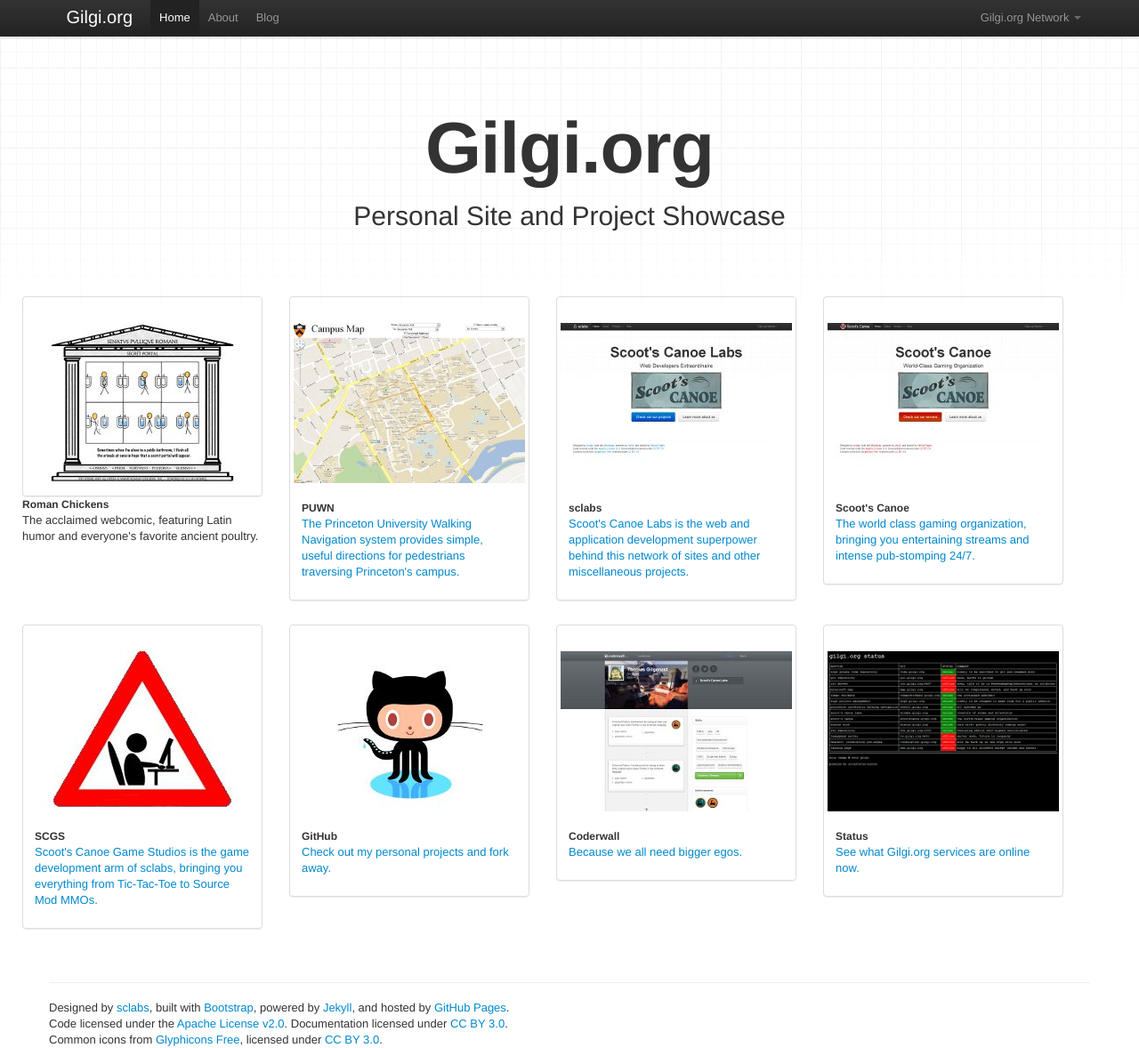
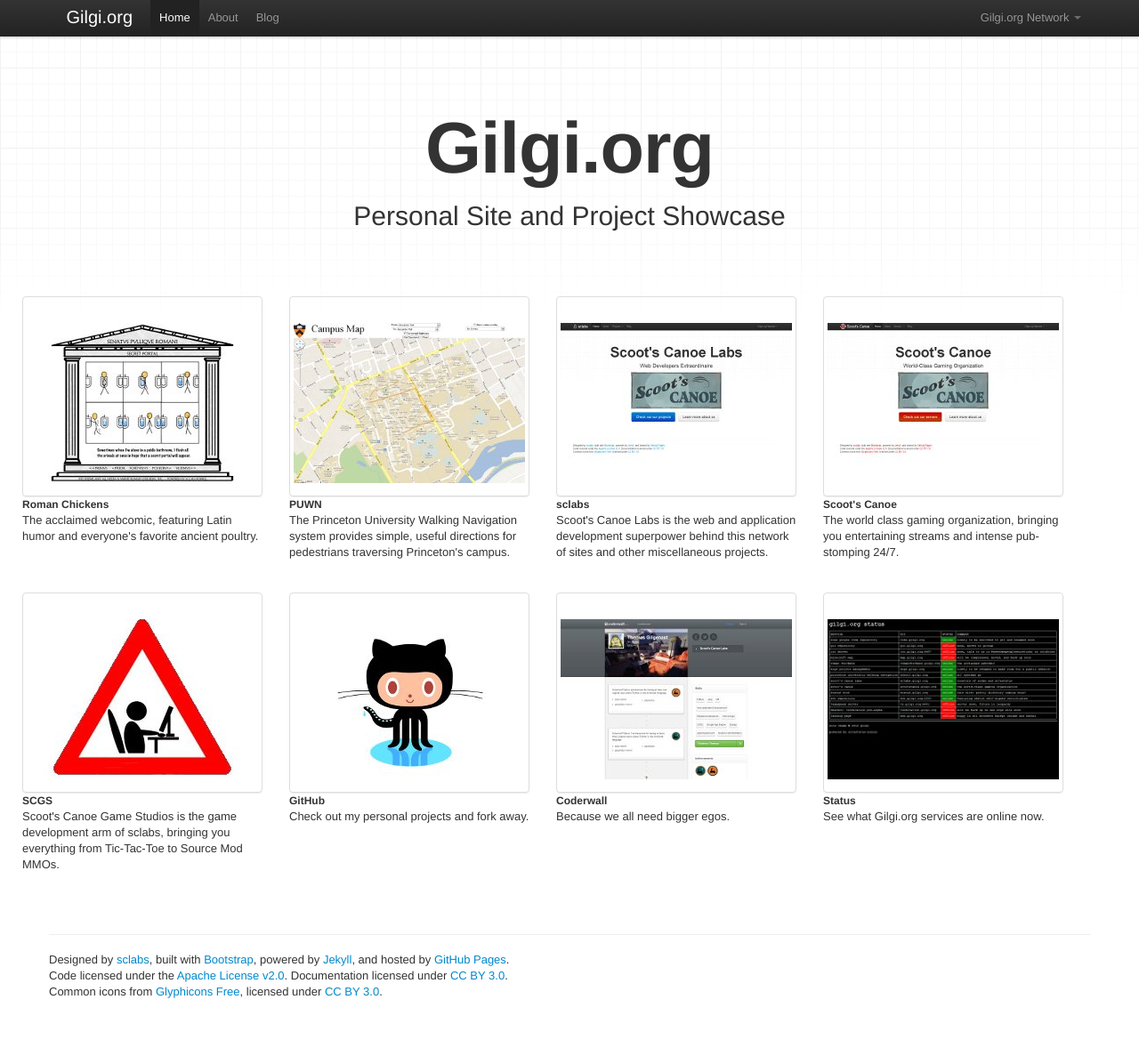
Before and after one commit to gilgi/gilgi.github.com, a Jekyll site: the page built from index.html, in a window 1280 px wide and 1178 px high. Shown: the whole window at 89% size. Built offline with Jekyll 4.4.1, drawn with Linux system fonts in a browser that asks for light colours.

Commit message:
new caption system again?

```diff
--- a/index.html
+++ b/index.html
@@ -23,30 +23,30 @@
         </li>
         <li class="span3">
           <a href="http://school.gilgi.org" class="thumbnail">
-            <img src="/assets/img/screenshots/puwn.jpg" alt="">
+            <img src="/assets/img/screenshots/puwn.jpg" alt=""></a>
             <div class="caption">
               <h5>PUWN</h5>
               <p>The Princeton University Walking Navigation system provides simple, useful directions for pedestrians traversing Princeton's campus.</p>
             </div>
-          </a>
+
         </li>
         <li class="span3">
           <a href="http://sclabs.gilgi.org" class="thumbnail">
-            <img src="/assets/img/screenshots/sclabs.jpg" alt="">
+            <img src="/assets/img/screenshots/sclabs.jpg" alt=""></a>
             <div class="caption">
               <h5>sclabs</h5>
               <p>Scoot's Canoe Labs is the web and application development superpower behind this network of sites and other miscellaneous projects.</p>
             </div>
-          </a>
+
         </li>
         <li class="span3">
           <a href="http://scootscanoe.gilgi.org" class="thumbnail">
-            <img src="/assets/img/screenshots/sc.jpg" alt="">
+            <img src="/assets/img/screenshots/sc.jpg" alt=""></a>
             <div class="caption">
               <h5>Scoot's Canoe</h5>
               <p>The world class gaming organization, bringing you entertaining streams and intense pub-stomping 24/7.</p>
             </div>
-          </a>
+
         </li>
       </ul>
     </div>
@@ -82,39 +82,39 @@
       <ul class="thumbnails">
         <li class="span3">
           <a href="http://scgs.gilgi.org" class="thumbnail">
-            <img src="/assets/img/screenshots/scgs.jpg" alt="">
+            <img src="/assets/img/screenshots/scgs.jpg" alt=""></a>
             <div class="caption">
               <h5>SCGS</h5>
               <p>Scoot's Canoe Game Studios is the game development arm of sclabs, bringing you everything from Tic-Tac-Toe to Source Mod MMOs.</p>
             </div>
-          </a>
+
         </li>
         <li class="span3">
           <a href="https://github.com/thomasgilgenast" class="thumbnail">
-            <img src="/assets/img/screenshots/github.jpg" alt="">
+            <img src="/assets/img/screenshots/github.jpg" alt=""></a>
             <div class="caption">
               <h5>GitHub</h5>
               <p>Check out my personal projects and fork away.</p>
             </div>
-          </a>
+
         </li>
         <li class="span3">
           <a href="http://coderwall.com/thomasgilgenast" class="thumbnail">
-            <img src="/assets/img/screenshots/coderwall.jpg" alt="">
+            <img src="/assets/img/screenshots/coderwall.jpg" alt=""></a>
             <div class="caption">
               <h5>Coderwall</h5>
               <p>Because we all need bigger egos.</p>
             </div>
-          </a>
+
         </li>
         <li class="span3">
           <a href="http://status.gilgi.org" class="thumbnail">
-            <img src="/assets/img/screenshots/status.jpg" alt="">
+            <img src="/assets/img/screenshots/status.jpg" alt=""></a>
             <div class="caption">
               <h5>Status</h5>
               <p>See what Gilgi.org services are online now.</p>
             </div>
-          </a>
+
         </li>
       </ul>
     </div>
```
